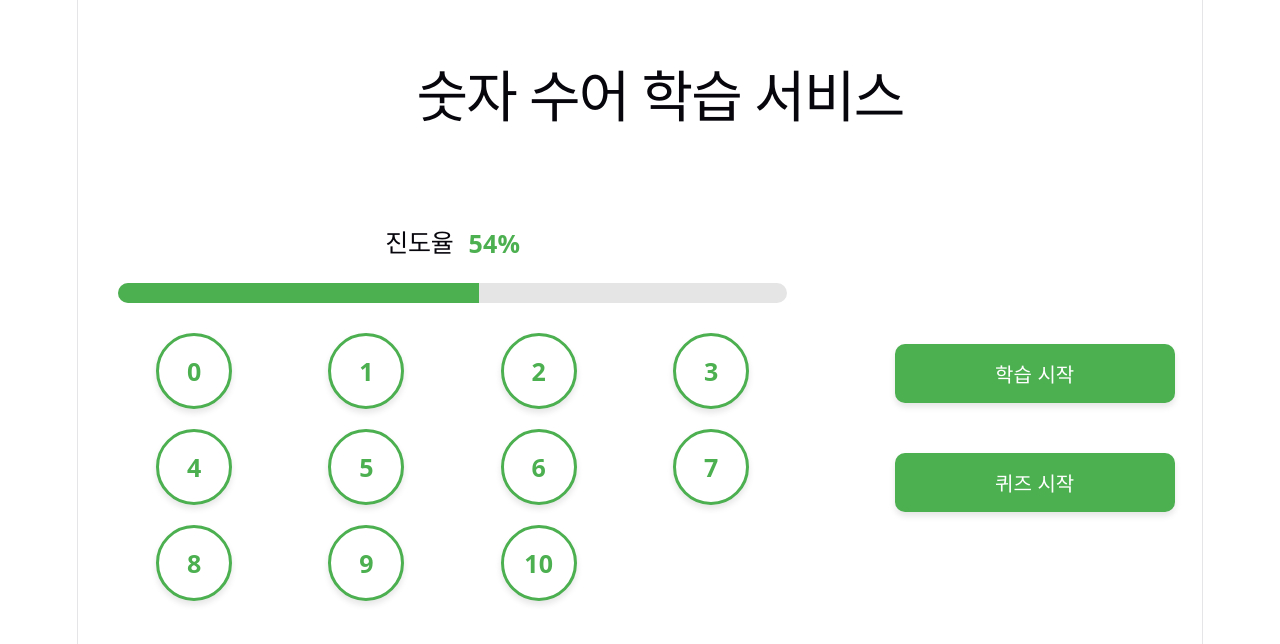
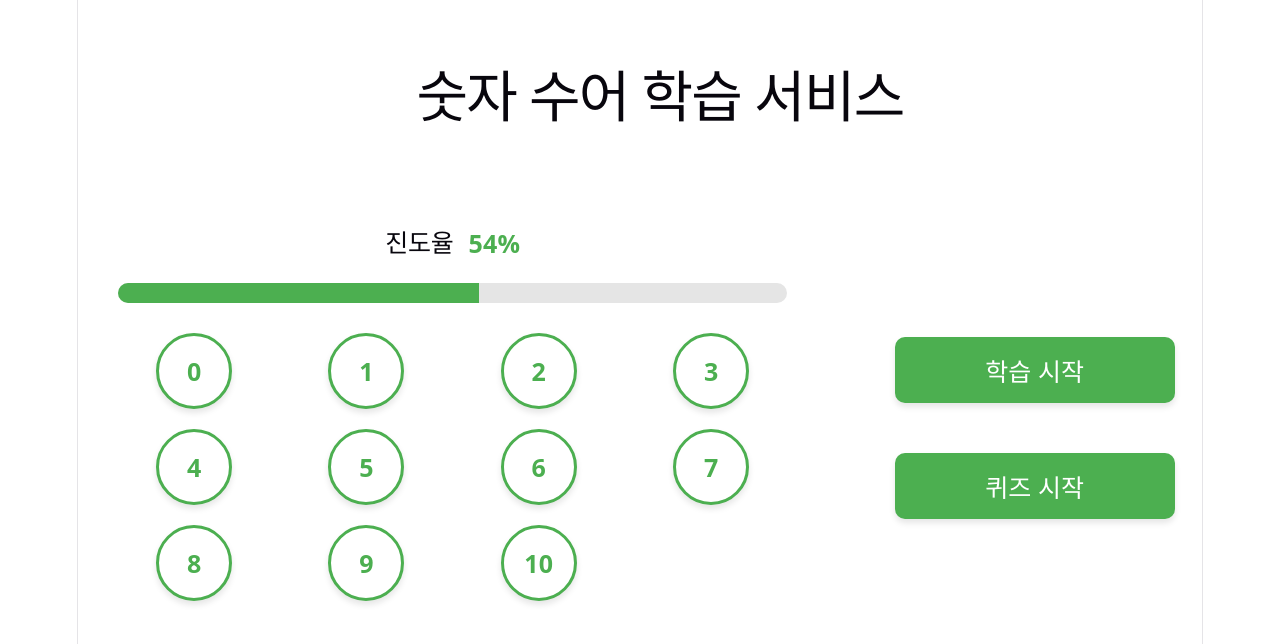
Before and after one commit to LINAGG1/2026_OSP_project, a React app in the folder frontend/: page / in a window 1280 px wide. Shown: the top 644 px of the page. Built offline with nearby package versions, Linux system fonts and the light colour scheme; the HTML template or start-up script is replaced by a standard one.

Commit message:
fix: 버튼 글씨 크기 수정

```diff
--- a/frontend/src/App.css
+++ b/frontend/src/App.css
@@ -115,7 +115,8 @@ body {
   max-width: 280px;
 
   padding: 15px;
-  font-size: 20px;
+  font-size: 25px;
+  font-weight: 500;
 
   border: none;
   border-radius: 10px;
```
